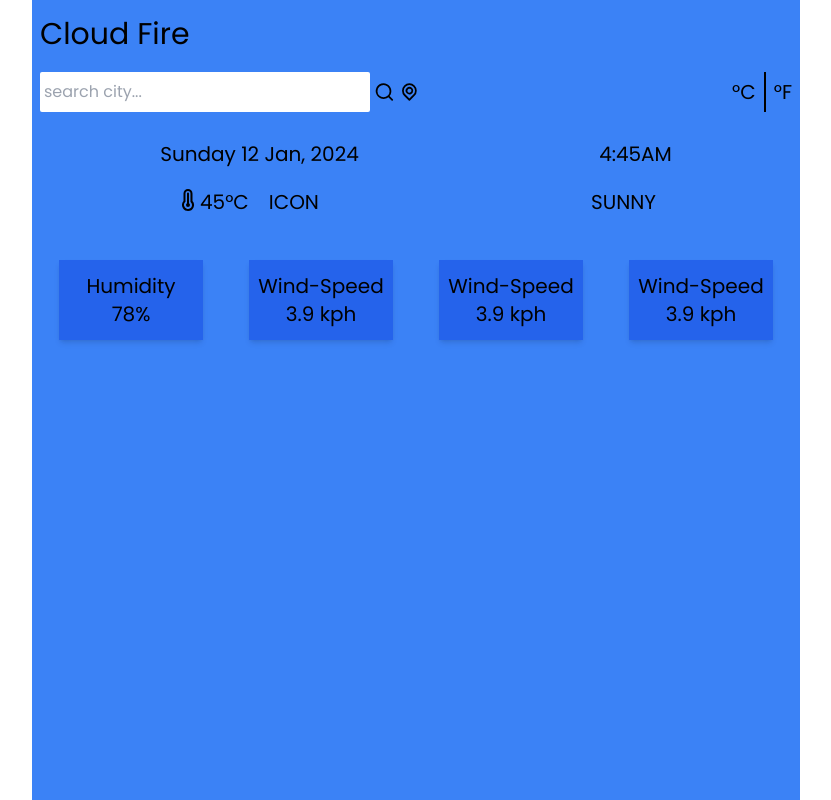
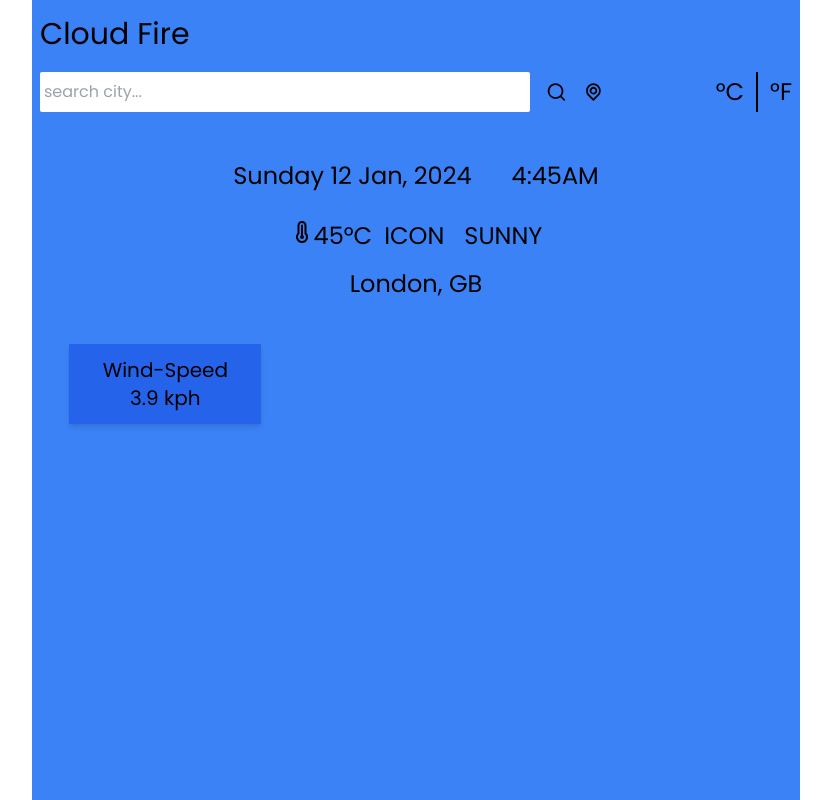
Before and after one commit to vishalkumar12323/weather_react_app, a React (Vite) app: page / in a window 1280 px wide. Shown: the whole page, without its empty margins (224-1055 px from the left). Built offline with nearby package versions, Linux system fonts and the light colour scheme.

Commit message:
complate responsive desgin weather app

```diff
--- a/src/App.jsx
+++ b/src/App.jsx
@@ -2,8 +2,6 @@
 // import { ToastContainer, toast } from "react-toastify";
 // import "react-toastify/dist/ReactToastify.css";
 // import TopButtons from "./components/TopButtons";
-// import Inputs from "./components/Inputs";
-// import TimeAndLocation from "./components/TimeAndLocation";
 // import TemperatureAndDetails from "./components/TemperatureAndDetails";
 // import getFormattedWeatherData from "./services/Services";
 
@@ -60,92 +58,28 @@
 //   );
 // };
 
-import { UilSearch, UilLocationPoint } from "@iconscout/react-unicons";
-import {
-  UilTemperature,
-  UilTear,
-  UilWind,
-  UilSun,
-  UilSunset,
-} from "@iconscout/react-unicons";
+// import {
+//   UilTemperature,
+//   UilTear,
+//   UilWind,
+//   UilSun,
+//   UilSunset,
+// } from "@iconscout/react-unicons";
+import Inputs from "./components/Inputs";
+import DateAndTime from "./components/DateAndTime";
+import { WeatherAndLocation } from "./components/WeatherAndLocation";
+import TemperatureAndDetails from "./components/TemperatureAndDetails";
+import { AppName } from "./components/AppName";
 
 const App = () => {
   return (
     <>
-      <div className="bg-blue-500 w-full h-[100vh] py-2 px-2 lg:max-w-[768px] lg:mx-auto">
-        <div className="app-name py-2">
-          <h1 className="text-3xl">Cloud Fire</h1>
-        </div>
-        {/* input and search  */}
-        <div className="inputs-bar py-3">
-          <div className="input flex justify-between">
-            <div className="max-w-[75%] flex gap-1 items-center">
-              <input
-                type="text"
-                placeholder="search city..."
-                className="py-2 px-1 w-[100%] rounded-sm outline-none "
-              />
-              <UilSearch />
-              <UilLocationPoint />
-            </div>
-            <div className="flex gap-2 text-xl">
-              <button className="hover:scale-110">&deg;C</button>
-              <div className="border-l-2 border-black"></div>
-              <button className="hover:scale-110">&deg;F</button>
-            </div>
-          </div>
-        </div>
-
-        {/* date and time  */}
-        <div className="mt-3 py-1">
-          <div className="flex justify-around items-center text-xl">
-            <div className="date">
-              <p>Sunday 12 Jan, 2024</p>
-            </div>
-            <div>
-              <p>4:45AM</p>
-            </div>
-          </div>
-        </div>
-
-        {/* weather, weather-icon and weather mood */}
-        <div className="mt-3 py-1">
-          <div className="flex justify-around text-xl">
-            <div className="flex gap-5">
-              <div className="flex">
-                <UilTemperature />
-                <p>45&deg;C</p>
-              </div>
-              <p>ICON</p>
-            </div>
-            <div>
-              <p>SUNNY</p>
-            </div>
-          </div>
-        </div>
-
-        <div className="card mt-10">
-          <div className="">
-            <div className="grid grid-cols-2 gap-x-2 gap-y-5 place-items-center lg:grid-cols-4">
-              <div className="w-36 h-20 bg-blue-600 shadow-md flex flex-col items-center justify-center">
-                <p className="text-xl">Humidity</p>
-                <span className="text-xl">78%</span>
-              </div>
-              <div className="w-36 h-20 bg-blue-600 shadow-md flex flex-col items-center justify-center">
-                <p className="text-xl">Wind-Speed</p>
-                <span className="text-xl">3.9 kph</span>
-              </div>
-              <div className="w-36 h-20 bg-blue-600 shadow-md flex flex-col items-center justify-center">
-                <p className="text-xl">Wind-Speed</p>
-                <span className="text-xl">3.9 kph</span>
-              </div>
-              <div className="w-36 h-20 bg-blue-600 shadow-md flex flex-col items-center justify-center">
-                <p className="text-xl">Wind-Speed</p>
-                <span className="text-xl">3.9 kph</span>
-              </div>
-            </div>
-          </div>
-        </div>
+      <div className="bg-blue-500 w-full h-[100vh] py-2 px-2 md:max-w-[768px] md:mx-auto">
+        <AppName />
+        <Inputs />
+        <DateAndTime />
+        <WeatherAndLocation />
+        <TemperatureAndDetails />
       </div>
     </>
   );
--- /dev/null
+++ b/src/components/AppName.jsx
@@ -0,0 +1,11 @@
+const AppName = () => {
+  return (
+    <>
+      <div className="app-name py-2">
+        <h1 className="text-3xl">Cloud Fire</h1>
+      </div>
+    </>
+  );
+};
+
+export { AppName };
--- /dev/null
+++ b/src/components/Card.jsx
@@ -0,0 +1,12 @@
+const Card = () => {
+  return (
+    <>
+      <div className="w-[10rem] sm:w-48 h-20 bg-blue-600 shadow-md flex flex-col items-center justify-center">
+        <p className="text-xl">Wind-Speed</p>
+        <span className="text-xl">3.9 kph</span>
+      </div>
+    </>
+  );
+};
+
+export { Card };
--- /dev/null
+++ b/src/components/DateAndTime.jsx
@@ -0,0 +1,20 @@
+import React from "react";
+import { formateToLocalTime } from "../services/Services";
+// { weather: { dt, timezone, country, name } }
+const DateAndTime = () => {
+  return (
+    <>
+      <div className="mt-3 sm:mt-8 py-1">
+        <div className="flex justify-around sm:justify-center sm:gap-10 items-center text-xl sm:text-2xl">
+          <div className="date">
+            <p>Sunday 12 Jan, 2024</p>
+          </div>
+          <div>
+            <p>4:45AM</p>
+          </div>
+        </div>
+      </div>
+    </>
+  );
+};
+export default DateAndTime;
--- a/src/components/Inputs.jsx
+++ b/src/components/Inputs.jsx
@@ -1,86 +1,63 @@
-// import { useState } from "react";
-// import { UilSearch, UilLocationPoint } from "@iconscout/react-unicons";
-// import { toast } from "react-toastify";
-// import { SearchResult } from "./SearchResult";
-// import { onSearch } from "../services/Services";
-// const Inputs = ({ units, setUnits, setQuery }) => {
-//   const [city, setCity] = useState("");
+import { useState } from "react";
+import { UilSearch, UilLocationPoint } from "@iconscout/react-unicons";
+import { toast } from "react-toastify";
+const Inputs = ({ units, setUnits, setQuery }) => {
+  const [city, setCity] = useState("");
 
-//   const handleOnChange = async (e) => {
-//     const { value } = e.currentTarget;
-//     setCity(value);
-//     // if (value.length >= "3") {
-//     //   const data = await onSearch(value);
-//     //   console.log(data);
-//     // }
-//   };
-//   const handleUnitsChange = (e) => {
-//     const selectedUnit = e.currentTarget.name;
-//     if (units !== selectedUnit) setUnits(selectedUnit);
-//   };
+  const handleOnChange = async (e) => {
+    const { value } = e.currentTarget;
+    setCity(value);
+  };
+  const handleUnitsChange = (e) => {
+    const selectedUnit = e.currentTarget.name;
+    if (units !== selectedUnit) setUnits(selectedUnit);
+  };
 
-//   const handleSearchClick = () => {
-//     if (city !== "") setQuery({ q: city });
-//     setCity("");
-//   };
+  const handleSearchClick = () => {
+    if (city !== "") setQuery({ q: city });
+    setCity("");
+  };
 
-//   const handleLocationClick = () => {
-//     if (navigator.geolocation) {
-//       toast.info("Fetching users location.");
-//       navigator.geolocation.getCurrentPosition((position) => {
-//         toast.success("Location fetched!");
-//         let lat = position.coords.latitude;
-//         let lon = position.coords.longitude;
+  const handleLocationClick = () => {
+    if (navigator.geolocation) {
+      toast.info("Fetching users location.");
+      navigator.geolocation.getCurrentPosition((position) => {
+        toast.success("Location fetched!");
+        let lat = position.coords.latitude;
+        let lon = position.coords.longitude;
 
-//         setQuery({
-//           lat,
-//           lon,
-//         });
-//       });
-//     }
-//   };
-//   return (
-//     <>
-//       <div className="flex flex-row justify-center mt-1 my-3">
-//         <div className="flex flex-row w-3/4 items-center justify-center space-x-4">
-//           <input
-//             type="text"
-//             className="py-1 px-1 outline-none text-black w-full shadow-md capitalize"
-//             placeholder="search..."
-//             value={city}
-//             onChange={handleOnChange}
-//           />
-//           <UilSearch
-//             className="fa-solid fa-magnifying-glass hover:scale-125 transition hover:cursor-pointer text-[18px]"
-//             onClick={handleSearchClick}
-//           />
-//           <UilLocationPoint
-//             className="fa-solid fa-magnifying-glass hover:scale-125 transition hover:cursor-pointer text-[18px]"
-//             onClick={handleLocationClick}
-//           />
-//         </div>
-//         <div className="flex w-1/4 justify-end items-center">
-//           <button
-//             name="metric"
-//             onClick={handleUnitsChange}
-//             className="text-[1.2rem] font-bold hover:scale-125 transition"
-//           >
-//             &deg;C
-//           </button>
-//           <p className="mx-1">|</p>
-//           <button
-//             name="imperial"
-//             onClick={handleUnitsChange}
-//             className="text-[1.2rem] font-bold hover:scale-125 transition"
-//           >
-//             &deg;F
-//           </button>
-//         </div>
-//       </div>
-//       {/* <div className="w-[30%] max-h-32 fixed overflow-y-auto bg-white shadow-md">
-//         <SearchResult />
-//       </div> */}
-//     </>
-//   );
-// };
-// export default Inputs;
+        setQuery({
+          lat,
+          lon,
+        });
+      });
+    }
+  };
+  return (
+    <>
+      <div className="inputs-bar py-3">
+        <div className="input flex justify-between">
+          <div className="w-[75%] flex gap-1 sm:gap-4 items-center">
+            <input
+              type="text"
+              placeholder="search city..."
+              className="py-2 px-1 w-full rounded-sm outline-none "
+            />
+            <UilSearch className="fa-solid fa-magnifying-glass hover:scale-125 transition hover:cursor-pointer" />
+            <UilLocationPoint className="fa-solid fa-magnifying-glass hover:scale-125 transition hover:cursor-pointer" />
+          </div>
+          <div className="flex gap-2 sm:gap-3 text-xl sm:text-2xl">
+            <button name="metric" className="hover:scale-125 transition">
+              &deg;C
+            </button>
+            <div className="border-l-2 border-black"></div>
+            <button name="imperial" className="hover:scale-125 transition">
+              &deg;F
+            </button>
+          </div>
+        </div>
+      </div>
+    </>
+  );
+};
+export default Inputs;
--- a/src/components/TemperatureAndDetails.jsx
+++ b/src/components/TemperatureAndDetails.jsx
@@ -1,118 +1,127 @@
-// import { formateToLocalTime } from "../services/Services";
-// import {
-//   UilTemperature,
-//   UilTear,
-//   UilWind,
-//   UilSun,
-//   UilSunset,
-// } from "@iconscout/react-unicons";
-// import { iconUrlFromCode } from "../services/Services";
+import { formateToLocalTime } from "../services/Services";
+import {
+  UilTemperature,
+  UilTear,
+  UilWind,
+  UilSun,
+  UilSunset,
+} from "@iconscout/react-unicons";
+import { iconUrlFromCode } from "../services/Services";
+import { Card } from "./Card";
 
-// const TemperatureAndDetails = ({
-//   weather: {
-//     temp,
-//     temp_max,
-//     temp_min,
-//     pressure,
-//     humidity,
-//     icon,
-//     details,
-//     feels_like,
-//     speed,
-//     sunrise,
-//     sunset,
-//     visibility,
-//     timezone,
-//   },
-//   units,
-// }) => {
-//   return (
-//     <>
-//       <div className="flex justify-between items-start py-2 font-light">
-//         <div className=" py-2">
-//           <div className="flex justify-center items-center  shadow-xl py-2 px-1 my-2">
-//             <img
-//               src={iconUrlFromCode(icon)}
-//               alt="Weather-icon"
-//               className="w-[4rem]"
-//             />
-//           </div>
-//           <div className="flex justify-center items-center shadow-xl py-5 px-16 my-5">
-//             <p className="text-3xl">
-//               {temp.toFixed()}&deg;{units === "metric" ? "C" : "F"}
-//             </p>
-//           </div>
-//           <div className="flex justify-center items-center shadow-xl my-5 py-5 px-16">
-//             <p className="text-[1.4rem]">{details}</p>
-//           </div>
-//           <div className="flex justify-center items-center shadow-xl py-6 px-16">
-//             <i className="fa-solid fa-arrow-up"></i>
-//             <p className="ml-1">
-//               High:{" "}
-//               <span>
-//                 {temp_max.toFixed()} &deg;{units === "metric" ? "C" : "F"}
-//               </span>
-//             </p>
-//           </div>
-//         </div>
-//         <div className=" py-2">
-//           <div className="flex justify-center items-center   shadow-xl my-2 py-7 px-8">
-//             <UilWind />
-//             Wind:
-//             <span className="font-medium ml-1">{speed}km/h</span>
-//           </div>
-//           <div className="flex justify-center items-center   shadow-xl my-5 py-7 px-8">
-//             <UilTear />
-//             Humidity
-//             <span className="font-medium ml-1"> {humidity}%</span>
-//           </div>
-//           <div className="flex justify-center items-center   shadow-xl py-6 px-8 my-5">
-//             <UilTemperature />
-//             Real feel:
-//             <span className="font-medium ml-1">
-//               {" "}
-//               {feels_like.toFixed()} &deg;
-//             </span>
-//           </div>
-//           <div className="flex justify-center items-center   shadow-xl py-6 px-8 ">
-//             <i className="fa-solid fa-arrow-down"></i>
-//             <p className="ml-1">
-//               Low:{" "}
-//               <span>
-//                 {temp_min.toFixed()}&deg;{units === "metric" ? "C" : "F"}
-//               </span>
-//             </p>
-//           </div>
-//         </div>
-//         <div className=" py-2">
-//           <div className="flex justify-center items-center   shadow-xl my-2 py-7 px-8">
-//             <UilSun className=" " />
-//             <p>
-//               Rise:{" "}
-//               <span>{formateToLocalTime(sunrise, timezone, "hh:mm a")} </span>
-//             </p>
-//           </div>
-//           <div className="flex justify-center items-center   shadow-xl my-5 py-7 px-8">
-//             <UilSunset className=" " />
-//             <p>
-//               Set:{" "}
-//               <span>{formateToLocalTime(sunset, timezone, "hh:mm a")}</span>
-//             </p>
-//           </div>
-//           <div className="flex justify-center items-center   shadow-xl py-6 px-8 my-5">
-//             <p>
-//               Pressure: <span>{pressure}%</span>
-//             </p>
-//           </div>
-//           <div className="flex justify-center items-center   shadow-xl py-6 px-8 ">
-//             <p>
-//               Visibility: <span>{visibility}mi</span>
-//             </p>
-//           </div>
-//         </div>
-//       </div>
-//     </>
-//   );
-// };
+const TemperatureAndDetails = () => {
+  return (
+    <>
+      {/* <div className="flex justify-between items-start py-2 font-light">
+        <div className=" py-2">
+          <div className="flex justify-center items-center  shadow-xl py-2 px-1 my-2">
+            <img
+              src={iconUrlFromCode(icon)}
+              alt="Weather-icon"
+              className="w-[4rem]"
+            />
+          </div>
+          <div className="flex justify-center items-center shadow-xl py-5 px-16 my-5">
+            <p className="text-3xl">
+              {temp.toFixed()}&deg;{units === "metric" ? "C" : "F"}
+            </p>
+          </div>
+          <div className="flex justify-center items-center shadow-xl my-5 py-5 px-16">
+            <p className="text-[1.4rem]">{details}</p>
+          </div>
+          <div className="flex justify-center items-center shadow-xl py-6 px-16">
+            <i className="fa-solid fa-arrow-up"></i>
+            <p className="ml-1">
+              High:{" "}
+              <span>
+                {temp_max.toFixed()} &deg;{units === "metric" ? "C" : "F"}
+              </span>
+            </p>
+          </div>
+        </div>
+        <div className=" py-2">
+          <div className="flex justify-center items-center   shadow-xl my-2 py-7 px-8">
+            <UilWind />
+            Wind:
+            <span className="font-medium ml-1">{speed}km/h</span>
+          </div>
+          <div className="flex justify-center items-center   shadow-xl my-5 py-7 px-8">
+            <UilTear />
+            Humidity
+            <span className="font-medium ml-1"> {humidity}%</span>
+          </div>
+          <div className="flex justify-center items-center   shadow-xl py-6 px-8 my-5">
+            <UilTemperature />
+            Real feel:
+            <span className="font-medium ml-1">
+              {" "}
+              {feels_like.toFixed()} &deg;
+            </span>
+          </div>
+          <div className="flex justify-center items-center   shadow-xl py-6 px-8 ">
+            <i className="fa-solid fa-arrow-down"></i>
+            <p className="ml-1">
+              Low:{" "}
+              <span>
+                {temp_min.toFixed()}&deg;{units === "metric" ? "C" : "F"}
+              </span>
+            </p>
+          </div>
+        </div>
+        <div className=" py-2">
+          <div className="flex justify-center items-center   shadow-xl my-2 py-7 px-8">
+            <UilSun className=" " />
+            <p>
+              Rise:{" "}
+              <span>{formateToLocalTime(sunrise, timezone, "hh:mm a")} </span>
+            </p>
+          </div>
+          <div className="flex justify-center items-center   shadow-xl my-5 py-7 px-8">
+            <UilSunset className=" " />
+            <p>
+              Set:{" "}
+              <span>{formateToLocalTime(sunset, timezone, "hh:mm a")}</span>
+            </p>
+          </div>
+          <div className="flex justify-center items-center   shadow-xl py-6 px-8 my-5">
+            <p>
+              Pressure: <span>{pressure}%</span>
+            </p>
+          </div>
+          <div className="flex justify-center items-center   shadow-xl py-6 px-8 ">
+            <p>
+              Visibility: <span>{visibility}mi</span>
+            </p>
+          </div>
+        </div>
+      </div> */}
 
-// export default TemperatureAndDetails;
+      <div className="card mt-10">
+        <div className="grid grid-cols-2  gap-y-5 place-items-center sm:grid-cols-3">
+          <Card />
+        </div>
+      </div>
+    </>
+  );
+};
+
+export default TemperatureAndDetails;
+
+// {
+//     weather: {
+//       temp,
+//       temp_max,
+//       temp_min,
+//       pressure,
+//       humidity,
+//       icon,
+//       details,
+//       feels_like,
+//       speed,
+//       sunrise,
+//       sunset,
+//       visibility,
+//       timezone,
+//     },
+//     units,
+//   }
--- /dev/null
+++ b/src/components/WeatherAndLocation.jsx
@@ -0,0 +1,34 @@
+import {
+  UilTemperature,
+  UilTear,
+  UilWind,
+  UilSun,
+  UilSunset,
+} from "@iconscout/react-unicons";
+
+const WeatherAndLocation = () => {
+  return (
+    <>
+      <div className="mt-3 sm:mt-5 py-1">
+        <div className="flex justify-around sm:justify-center gap-3 sm:gap-5 text-xl sm:text-2xl">
+          <div className="flex gap-3">
+            <div className="flex">
+              <UilTemperature />
+              <p>45&deg;C</p>
+            </div>
+            <p>ICON</p>
+          </div>
+          <div>
+            <p>SUNNY</p>
+          </div>
+        </div>
+
+        <div className="flex justify-center items-center mt-4">
+          <p className="text-2xl">London, GB</p>
+        </div>
+      </div>
+    </>
+  );
+};
+
+export { WeatherAndLocation };
--- a/src/index.css
+++ b/src/index.css
@@ -8,10 +8,10 @@
     font-family: 'Poppins', sans-serif;
   }
 
-  ::-webkit-scrollbar {
+  /* ::-webkit-scrollbar {
     width: 4px;
-  }
-
+  } */
+  /*
   ::-webkit-scrollbar-track {
     background-color: #ffffff;
   }
@@ -22,5 +22,6 @@
 
   ::-webkit-scrollbar-thumb:hover {
     background-color: #00588b;
-  }
+  } */
+
 }
```
Also changed, not shown: src/components/TimeAndLocation.jsx (deleted, +0 -21 lines), src/services/Services.js (+63 -63 lines).
